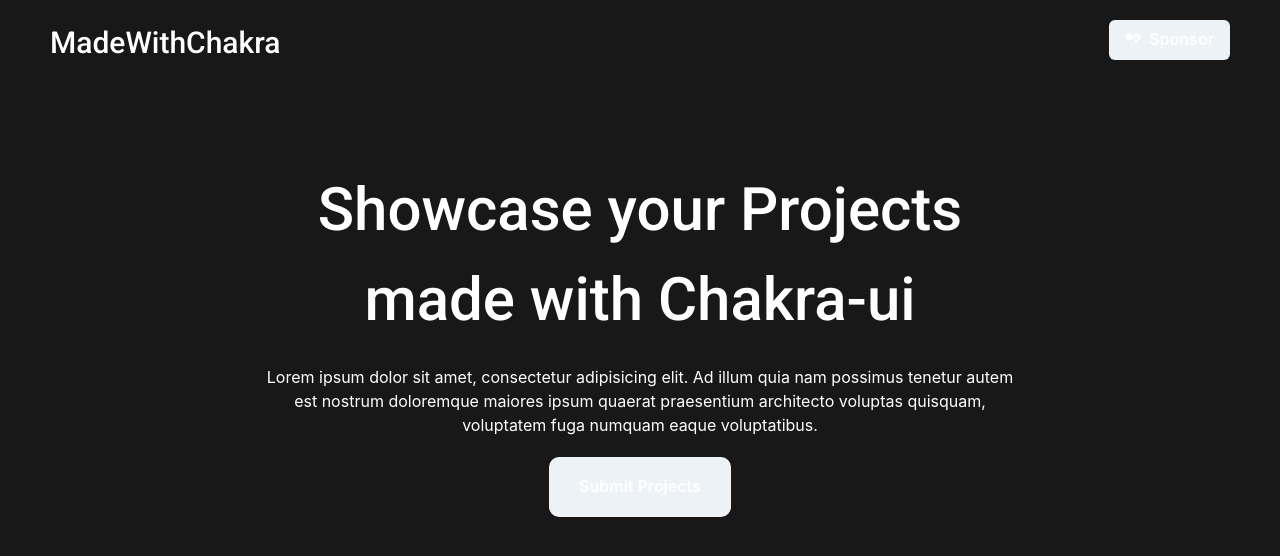
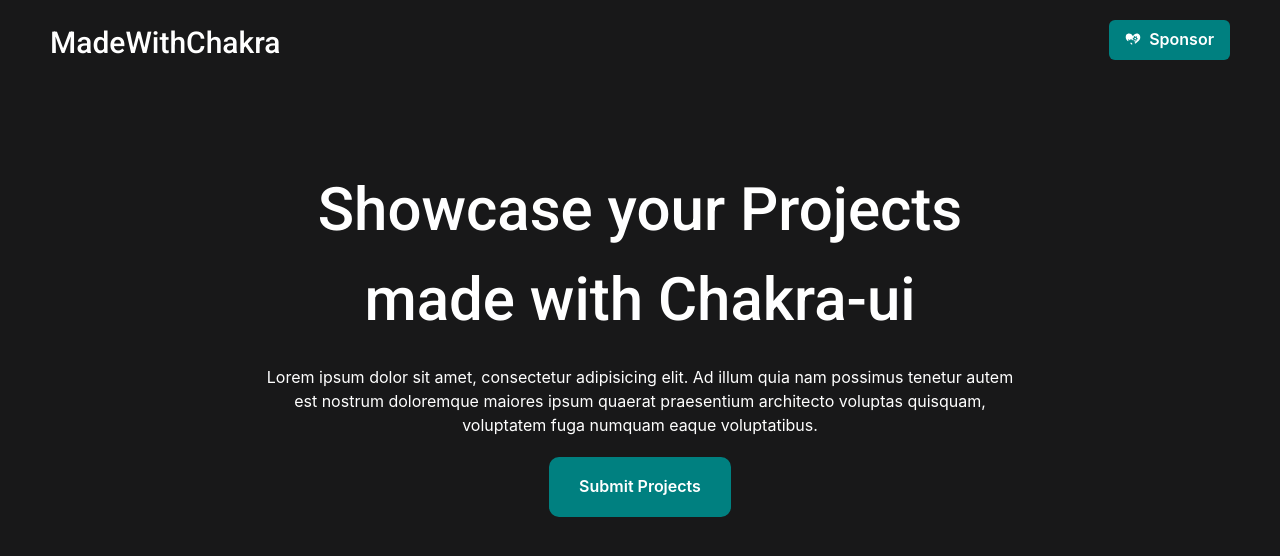
Before and after one commit to devtofunmi/madewithchakra, a React (Vite) app: page / in a window 1280 px wide. Shown: the top 556 px of the page. Built offline with nearby package versions, Linux system fonts and the light colour scheme.

Commit message:
add a bg color

```diff
--- a/src/pages/Homepage.jsx
+++ b/src/pages/Homepage.jsx
@@ -20,8 +20,8 @@
     });
   };
   const addNewProject = (projectName, url, twitterHandle, description) => {
-    if(!projectName){
-      showError('enter project')
+    if (!projectName) {
+      showError("enter project");
     }
   };
   return (
@@ -39,6 +39,7 @@
           <Button
             color={"white"}
             leftIcon={<GiLoveMystery />}
+            bg={"teal"}
             _hover={{
               bg: "#4cbf87",
             }}
@@ -70,6 +71,7 @@
           mt={"20px"}
           color={"white"}
           p={"30px"}
+          bg={"teal"}
           _hover={{
             bg: "#4cbf87",
           }}
```
